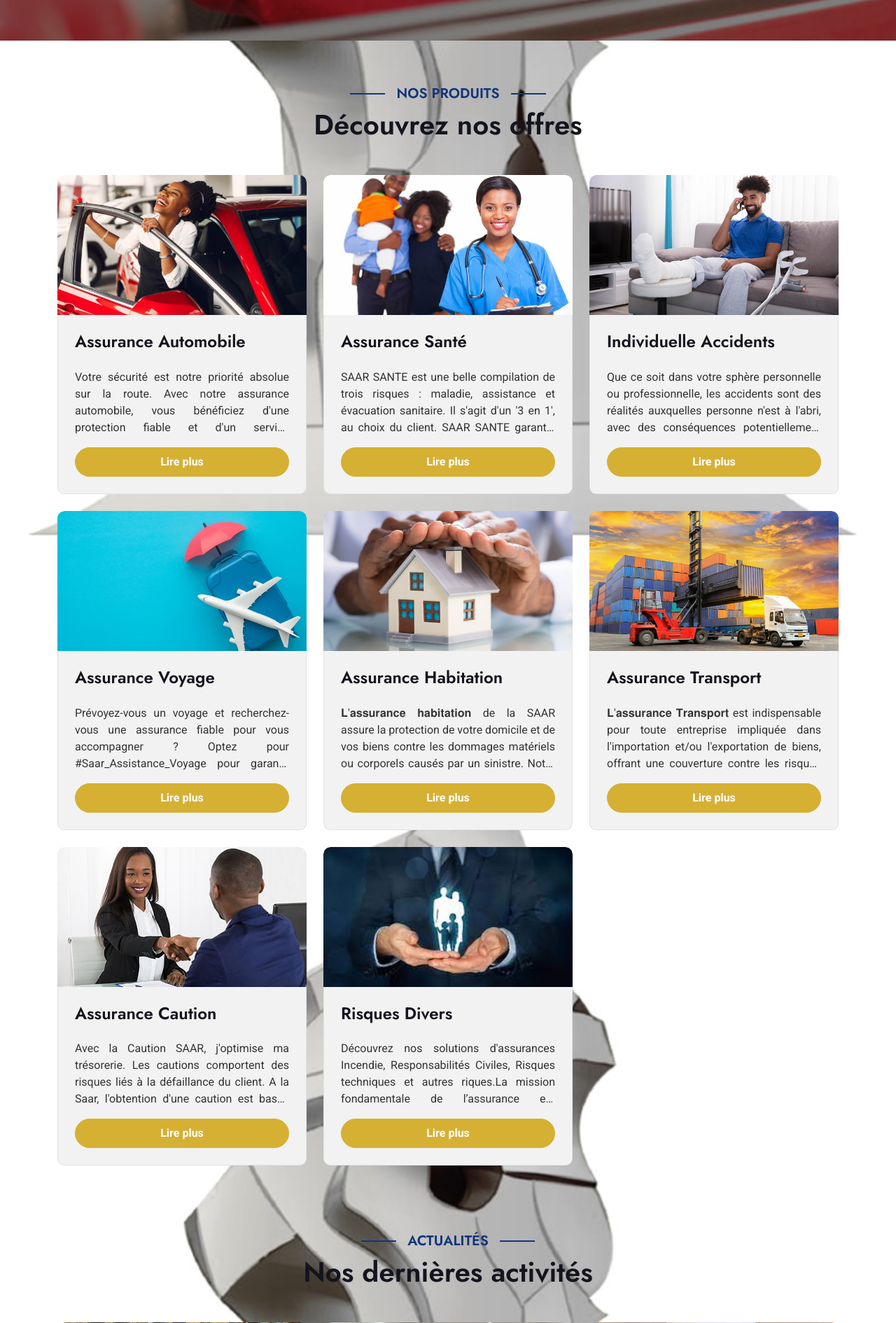
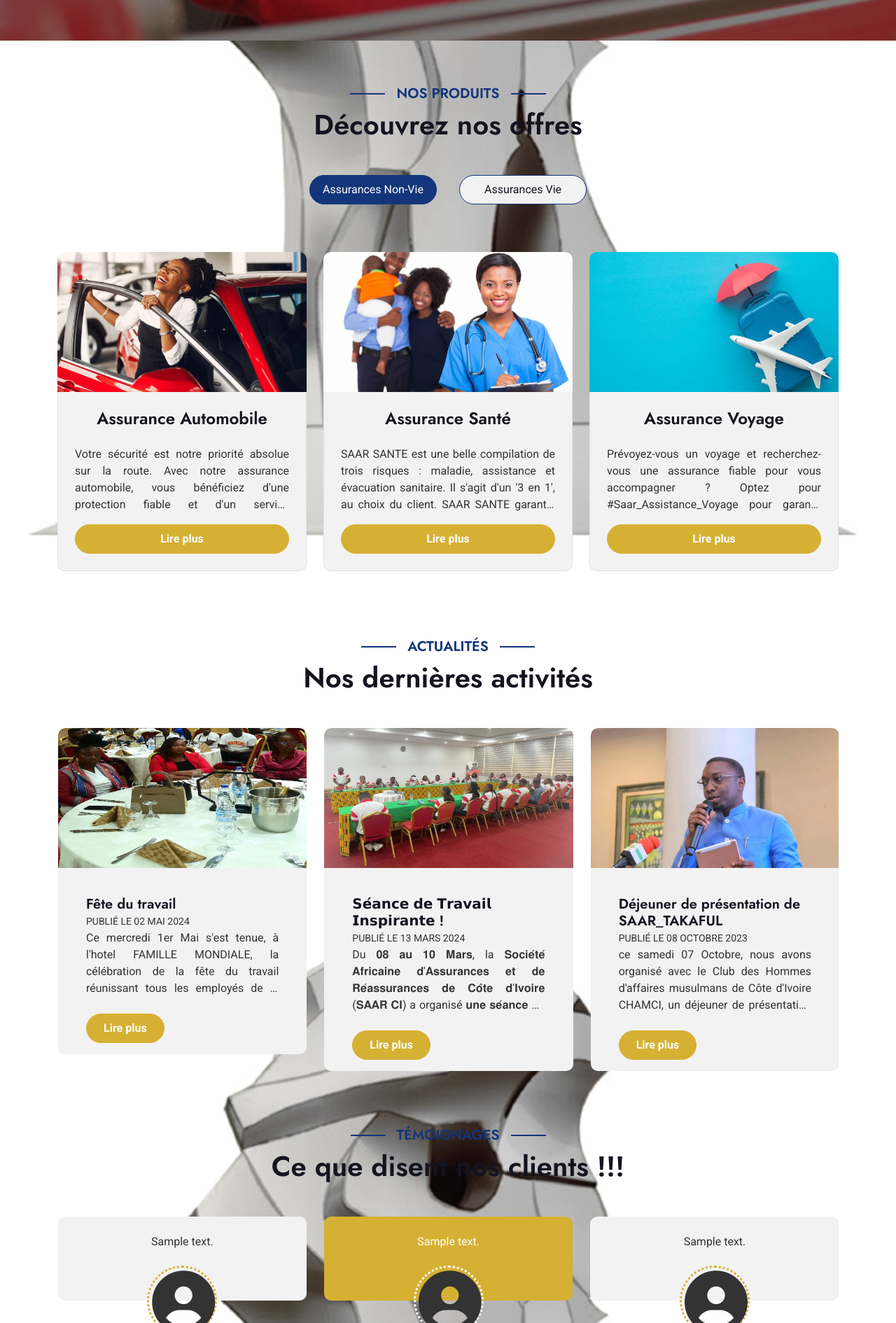
Before and after one commit to SAAR-ASSURANCES-CI/saar_website, a Django app: page / in a window 1280 px wide. Shown: the part 787-2677 px from the top of the page at 70% size. Run offline with Django 4.2, Linux system fonts and the light colour scheme; data comes from the database, SQL or seed files in the repository; tables that the repository leaves empty hold one stand-in row (values such as "Sample post"); some libraries are stand-ins or nearby versions.

Commit message:
Amélioration du menu nos produits et Page d'accueil

```diff
--- a/src/saar_website/templates/saar_website/index.html
+++ b/src/saar_website/templates/saar_website/index.html
@@ -6,20 +6,35 @@
 
 
          <!-- Blog Start -->
-         <div class="container-fluid blog py-3">
+         <div class="container-fluid blog destination py-3">
             <div class="container py-5">
                 <div class="mx-auto text-center mb-5" style="max-width: 900px;">
                     <h5 class="section-title px-3">Nos produits</h5>
                     <h1 class="mb-4">Découvrez nos offres</h1>
-                    {% comment %} <p class="mb-0">Lorem ipsum dolor sit amet consectetur adipisicing elit. Deleniti deserunt tenetur sapiente atque. Magni non explicabo beatae sit, vel reiciendis consectetur numquam id similique sunt error obcaecati ducimus officia maiores.
-                    </p> {% endcomment %}
                 </div>
-                {% comment %} <div class="row g-4 mb-3 justify-content-center"> {% endcomment %}
-                <div class="row g-4 mb-3">
 
-                    {% for produit in produits %}
+                <div class="tab-class text-center">
+                    <ul class="nav nav-pills d-inline-flex justify-content-center mb-5">
+                        <li class="nav-item">
+                            <a class="d-flex mx-3 py-2 border border-primary bg-light rounded-pill active" data-bs-toggle="pill" href="#tab-1">
+                                <span class="text-dark" style="width: 180px;">Assurances Non-Vie</span>
+                            </a>
+                        </li>
+                        <li class="nav-item">
+                            <a class="d-flex mx-3 py-2 border border-primary bg-light rounded-pill" data-bs-toggle="pill" href="#tab-2">
+                                <span class="text-dark" style="width: 180px;">Assurances Vie</span>
+                            </a>
+                        </li>
+                    </ul>
 
-                    {% if produit.pk != 9 %}
+                    <div class="tab-content">
+
+                        <div id="tab-1" class="tab-pane fade show p-0 active">
+                            <div class="row g-4 mb-3" id="tab-1">
+
+                                {% for produit in produits_nonvie %}
+
+                                {% if produit.pk in ids_selectionnes %}
 
                                 <div class="col-lg-4 col-md-6">
                                     <div class="blog-item">
@@ -39,11 +54,41 @@
                                         </div>
                                     </div>
                                 </div>
-
                                 {% endif %}
-
                                 {% endfor %}
                             </div>
+                        </div>
+
+                        <div id="tab-2" class="tab-pane fade show p-0">
+                            <div class="row g-4 mb-3" id="tab-2">
+
+                                {% for produit in produits_vie %}
+
+                                <div class="col-lg-4 col-md-6">
+                                    <div class="blog-item">
+                                        <div class="blog-img">
+                                            <div class="blog-img-inner">
+                                                {% comment %} <img class="img-fluid w-100 rounded-top" src="{% static 'img/assurance_auto.jpg' %}" alt="Image"> {% endcomment %}
+                                                <img class="img-fluid w-100 rounded-top" src="{{produit.path.url}}" alt="Image">
+                                                <div class="blog-icon">
+                                                    <a href="{% url 'produit' numero=produit.pk %}" class="my-auto"><i class="fas fa-link fa-2x text-white"></i></a>
+                                                </div>
+                                            </div>
+                                        </div>
+                                        <div class="blog-content border border-top-0 rounded-bottom p-4 bg-light">
+                                            <a href="{% url 'produit' numero=produit.pk %}" class="h4">{{produit.titre}}</a>
+                                            <p class="my-3" style="text-align: justify;">{{produit.contenu|truncatechars:200}}</p>
+                                            <a href="{% url 'produit' numero=produit.pk %}" class="btn btn-primary rounded-pill py-2 px-4">Lire plus</a>
+                                        </div>
+                                    </div>
+                                </div>
+                                {% endfor %}
+                            </div>
+                        </div>
+
+                    </div>
+                </div>
+
             </div>
         </div>
         <!-- Blog End -->
--- a/src/saar_website/templates/saar_website/partials/header.html
+++ b/src/saar_website/templates/saar_website/partials/header.html
@@ -93,8 +93,8 @@
 
                         <div class="nav-item dropdown">
                             <a href="#" class="nav-link dropdown-toggle
-                                {% if produit %}
-                                {% if produit.pk in products_keys %} active {% endif %}
+                                {% if produit and produit.pk != produits_takaful.pk %}
+                                 active
                                 {% endif %} text-center"
                                 data-bs-toggle="dropdown">
                                 Nos Produits
@@ -105,8 +105,7 @@
                                 <li class="dropdown-submenu">
                                 <a class="dropdown-item dropdown-toggle" href="#">Assurances Non-Vie</a>
                                 <ul class="dropdown-menu">
-                                    {% for prod in produits %}
-                                    {% if prod.pk != 9 %}
+                                    {% for prod in produits_nonvie %}
                                     <li>
                                         <a href="{% url 'produit' numero=prod.pk %}"
                                         class="dropdown-item text-start
@@ -114,7 +113,6 @@
                                         {{ prod.titre }}
                                         </a>
                                     </li>
-                                    {% endif %}
                                     {% endfor %}
                                 </ul>
                                 </li>
@@ -124,21 +122,21 @@
                                 <a class="dropdown-item dropdown-toggle" href="#">Assurances Vie</a>
                                 <ul class="dropdown-menu">
 
+                                   {% for prod in produits_vie %}
                                     <li>
-                                        <a href="#" class="dropdown-item text-start">AS Millenium</a>
-                                        <a href="#" class="dropdown-item text-start">SAAR NANSOU</a>
-
+                                        <a href="{% url 'produit' numero=prod.pk %}"
+                                        class="dropdown-item text-start
+                                        {% if produit and prod.pk == produit.pk %} active {% endif %}">
+                                        {{ prod.titre }}
+                                        </a>
                                     </li>
+                                    {% endfor %}
 
                                 </ul>
                                 </li>
+
                             </ul>
                         </div>
-
-
-
-
-
 
                         {% comment %} <a href="{% url 'produit' numero=products_keys.0 %}" class="nav-item nav-link
                         {% if produit %}
@@ -179,8 +177,9 @@
                         {% if products_keys.6 == produit.pk %} active {% endif %}
                         {% endif %} text-center">Assurance Caution</a> {% endcomment %}
 
-                        <a href="{% url 'produit' numero=products_keys.8 %}" class="nav-item nav-link {% if produit %}
-                        {% if products_keys.8 == produit.pk %} active {% endif %}
+
+                        <a href="{% url 'produit' numero=produits_takaful.pk %}" class="nav-item nav-link {% if produit %}
+                        {% if produits_takaful.pk == produit.pk %} active {% endif %}
                         {% endif %} text-center">Assurances Takaful</a>
 
                          <a href="{% url 'agences' %}" class="nav-item nav-link text-center{% if active_agences %} active {% endif %}">Trouver une agence</a>
--- a/src/saar_website/views.py
+++ b/src/saar_website/views.py
@@ -29,6 +29,11 @@ from datetime import datetime
 
 produits = Produit.objects.all()
 
+produits_nonvie = Produit.objects.filter(categorie_id=1)
+produits_vie = Produit.objects.filter(categorie_id=2)
+produits_takaful = Produit.objects.filter(categorie_id=3).first()
+
+
 products_keys = []
 
 for prod in produits:
@@ -47,16 +52,24 @@ def index(request):
     produits = Produit.objects.all()
     temoignages = Temoignage.objects.all()
 
+    ids_selectionnes = [15, 14, 10, 1, 2, 4]
 
 
     context['carousels'] = carousels
     context['actualites'] = actualites
     context['produits'] = produits
+    context['produits_nonvie'] = produits_nonvie
+    context['produits_vie'] = produits_vie
+    context['produits_takaful'] = produits_takaful
+
+
     context['temoignages'] = temoignages
 
     context['products_keys'] = products_keys
 
     context['active_index'] = 'active_index'
+
+    context['ids_selectionnes'] = ids_selectionnes
 
     return render(request, "saar_website/index.html", context=context)
 
@@ -68,6 +81,10 @@ def carousel(request, numero):
         carousel = Caroussel.objects.get(pk=numero)
 
         context['produits'] = produits
+
+        context['produits_nonvie'] = produits_nonvie
+        context['produits_vie'] = produits_vie
+        context['produits_takaful'] = produits_takaful
 
         context['carousel'] = carousel
         context['products_keys'] = products_keys
@@ -108,6 +125,11 @@ def produit(request, numero):
 
         context['produit'] = produit
         context['produits'] = produits
+
+        context['produits_nonvie'] = produits_nonvie
+        context['produits_vie'] = produits_vie
+        context['produits_takaful'] = produits_takaful
+
         context['products_keys'] = products_keys
         context[f'active_produit{numero}'] = f'active_produit{numero}'
 
@@ -134,6 +156,9 @@ def about(request):
 
     context['produits'] = produits
 
+    context['produits_nonvie'] = produits_nonvie
+    context['produits_vie'] = produits_vie
+    context['produits_takaful'] = produits_takaful
 
     context['products_keys'] = products_keys
 
@@ -148,6 +173,10 @@ def about_grp(request):
 
     context['produits'] = produits
 
+    context['produits_nonvie'] = produits_nonvie
+    context['produits_vie'] = produits_vie
+    context['produits_takaful'] = produits_takaful
+
     context['active_about_grp'] = 'active_about_grp'
 
 
@@ -159,6 +188,10 @@ def contact(request):
     context = {}
 
     context['produits'] = produits
+
+    context['produits_nonvie'] = produits_nonvie
+    context['produits_vie'] = produits_vie
+    context['produits_takaful'] = produits_takaful
 
     context['active_contact'] = 'active_contact'
 
@@ -209,6 +242,10 @@ def agences(request):
 
     context['produits'] = produits
 
+    context['produits_nonvie'] = produits_nonvie
+    context['produits_vie'] = produits_vie
+    context['produits_takaful'] = produits_takaful
+
     context['agences_abj'] = agences_abj
     context['agences_int'] = agences_int
 
@@ -236,6 +273,10 @@ def reclamation(request):
     context['products_keys'] = products_keys
 
     context['produits'] = produits
+
+    context['produits_nonvie'] = produits_nonvie
+    context['produits_vie'] = produits_vie
+    context['produits_takaful'] = produits_takaful
 
     if request.method == 'POST':
 
@@ -484,6 +525,10 @@ def valeurs(request):
 
     context['produits'] = produits
 
+    context['produits_nonvie'] = produits_nonvie
+    context['produits_vie'] = produits_vie
+    context['produits_takaful'] = produits_takaful
+
     context['active_valeurs'] = 'active_valeurs'
 
     return render(request, "saar_website/valeurs.html", context=context)
```
Also changed, not shown: src/media/img/AS_MILLENIUM.jpg (added), src/media/img/AS_MILLENIUM_xD7roLe.jpg (added), src/media/img/KINNINYA_FAMILLE.jpg (added), src/media/img/KINNINYA_FAMILLEs.jpg (added), src/media/img/SAAR_NANSOU.jpg (added), src/media/img/SAAR_NANSOU_NvYYyaY.jpg (added), src/media/img/SAAR_NANSOUs.jpg (added), src/media/img/SAAR_NANSOUs_6Fy9G97.jpg (added), src/media/img/SOUTRALI_AUTO.jpg (added), src/media/img/SOUTRALI_AUTOs.jpg (added). Lines whose indentation alone changed are shown as unchanged.
